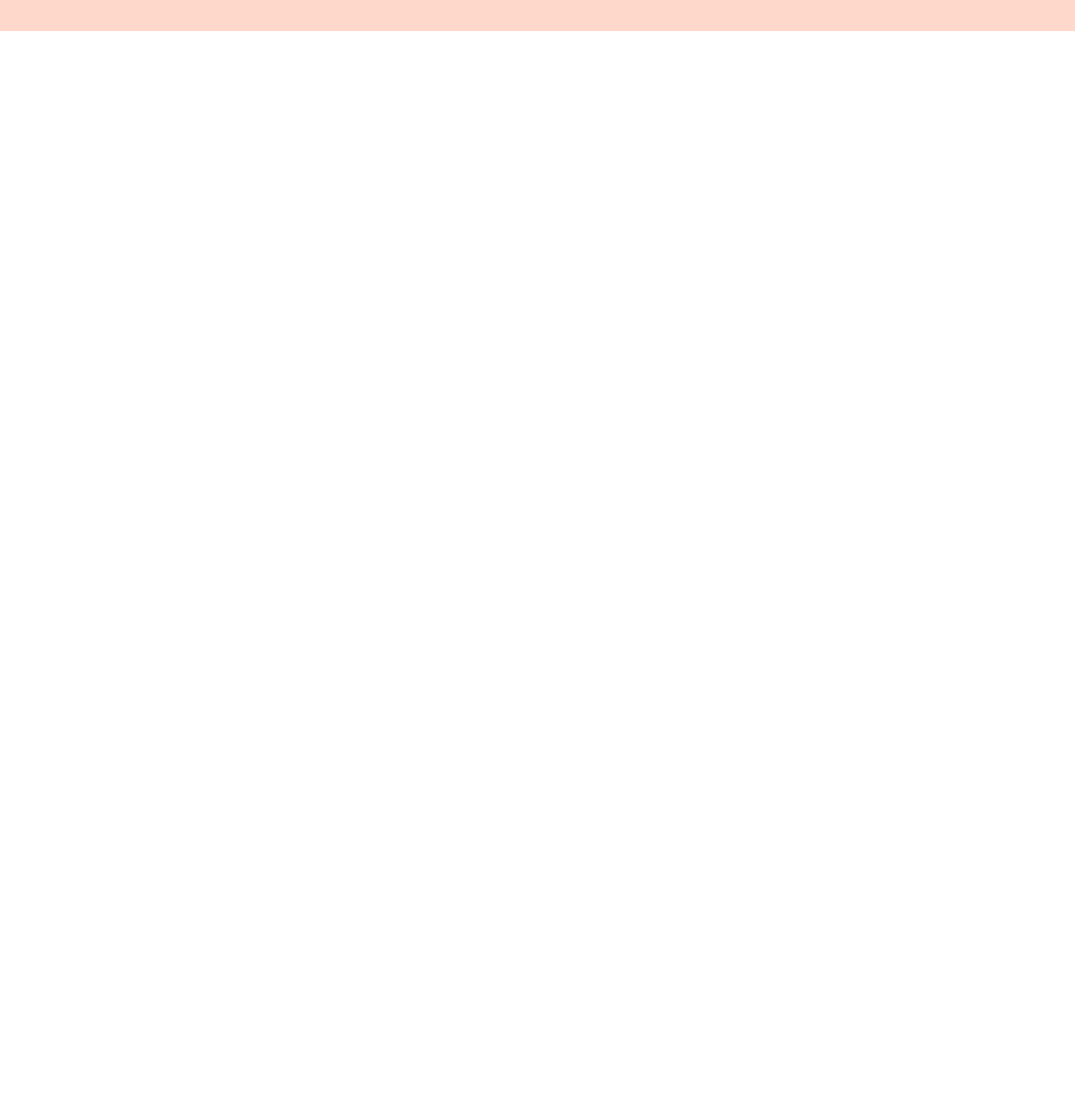
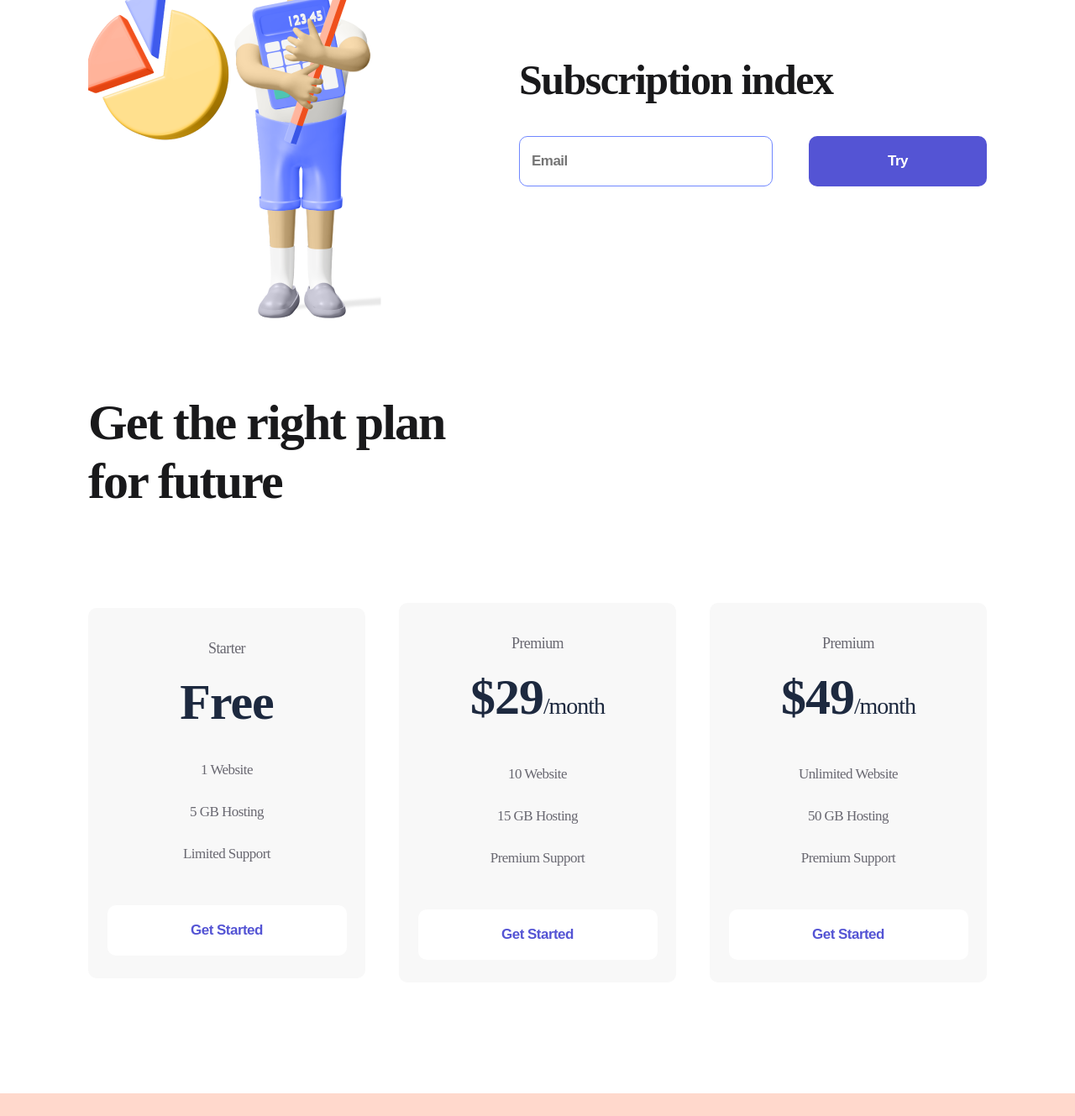
Before and after one commit to Yevhenii55555/Byteacademytest, a plain HTML site: page index.html in a window 1280 px wide. Shown: the part 957-2286 px from the top of the page at 84% size. Before the commit the page ends 994 px from the top, so only its background shows below. Drawn offline with Linux system fonts and the light colour scheme.

Commit message:
Add files via upload

```diff
--- a/index.html
+++ b/index.html
@@ -45,9 +45,69 @@
         <div>
             <img src="./img/firstman.png" alt="firstman">
         </div>
-
     </section>
 
+    <section class="container subscribe">
+        <div>
+            <img src="./img/Content Image 02.png" alt="secondman">
+        </div>
+        <div>
+            <h2 class="subscribe_title">Subscription index</h2>
+            <form>
+                <input class="input" type="email" placeholder="Email">
+                <button class="button button_violet">Try</button>
+            </form>
+        </div>
+    </section>
+
+    <section class="container plan">
+        <h2 class="plan_title">Get the right plan for future</h2>
+        <div class="plan_flex">
+
+            <div class="item">
+                <p class="item_text">
+                    Starter
+                </p>
+                <h3 class="item_title">Free
+                </h3>
+                <ul>
+                    <li class="item_li">1 Website</li>
+                    <li class="item_li">5 GB Hosting</li>
+                    <li class="item_li">Limited Support</li>
+                </ul>
+                <button class="button button_item">Get Started</button>
+            </div>
+
+            <div class="item">
+                <p class="item_text">
+                    Premium
+                </p>
+                <h3 class="item_title">$29<span>/month</span>
+                </h3>
+                <ul>
+                    <li class="item_li">10 Website</li>
+                    <li class="item_li">15 GB Hosting</li>
+                    <li class="item_li">Premium Support</li>
+                </ul>
+                <button class="button button_item" >Get Started</button>
+            </div>
+
+            <div class="item">
+                <p class="item_text">
+                    Premium
+                </p>
+                <h3 class="item_title">$49<span>/month</span>
+                </h3>
+                <ul>
+                    <li class="item_li">Unlimited Website</li>
+                    <li class="item_li">50 GB Hosting</li>
+                    <li class="item_li">Premium Support</li>
+                </ul>
+                <button class="button button_item">Get Started</button>
+            </div>
+
+        </div>
+    </section>
     <footer class="header">
         <div class="container footer_flex">
             <div>
--- a/style/style.css
+++ b/style/style.css
@@ -6,8 +6,8 @@
   }
 
   a {
-      font-size: 20px;
-      font-weight: bold;
+    font-size: 20px;
+    font-weight: bold;
   }
 
   .container {
@@ -20,7 +20,7 @@
     padding: 38px 0 48px;
   }
 
-  .header_flex, .footer_flex, .about {
+  .header_flex, .footer_flex, .about, .subscribe, .plan_flex {
     display: flex;
     justify-content: space-between;
     align-items: center;
@@ -104,3 +104,131 @@
     border: 1px solid #5454D4;
     margin-left: 35px;
   }
+
+  .about_title2 {
+    font-weight: 700;
+    font-size: 50px;
+    line-height: 57px;
+    letter-spacing: -1.56316px;
+    color: #19191B;
+    margin-bottom: 38px;
+  }
+
+  .button_transparent2 {
+    background: none;
+    color: #5454D4;
+    width: 302px;
+    height: 60px;
+    border: 1px solid #5454D4;;
+    border-radius: 10px;
+    margin-right: 38px;
+  }
+
+  .subscribe {
+    margin-bottom: 85px;
+  }
+
+  .subscribe_title {
+    font-weight: 700;
+    font-size: 50px;
+    line-height: 57px;
+    letter-spacing: -1.56316px;
+    color: #19191B;
+    margin-bottom: 38px;
+  }
+
+  .input {
+    width: 302px;
+    height: 60px;
+    border: 1px solid #7087FF;
+    border-radius: 10px;
+    padding-left: 14px;
+    box-sizing: border-box;
+    margin-right: 39px;
+  }
+
+  .input ::placeholder, input  {
+    font-weight: 700;
+    font-size: 17px;
+    line-height: 22px;
+    letter-spacing: -0.531474px;
+    color: #000000;
+  }
+
+  .input :focus {
+    outline: none;
+  }
+
+  .plan {
+    margin-bottom: 132px;
+  }
+
+  .plan_title {
+    font-weight: 700;
+    font-size: 60px;
+    line-height: 70px;
+    letter-spacing: -1.87579px;
+    color: #19191B;
+    max-width: 504px;
+    margin-bottom: 110px;
+  }
+
+  .item {
+    width: 330px;
+    background: #F8F8F8;
+    border-radius: 10px;
+    text-align: center;
+    padding: 34px 0 27px;
+  }
+
+  .item:hover {
+    transition: 500ms;
+    background: #FF7143;
+    box-shadow: 0px 32px 34px rgba(255, 112, 59, 0.317827);
+  }
+
+  .item_text {
+    font-size: 18px;
+    line-height: 28px;
+    letter-spacing: -0.562737px;
+    color: #696871;
+  }
+
+  .item:hover .item_text, .item:hover .item_title, .item:hover .item_li {
+    color: white;
+    transition: 500ms;
+  }
+
+  .item_title {
+    font-weight: 700;
+    font-size: 60px;
+    line-height: 56px;
+    letter-spacing: -1.03448px;
+    color: #1D293F;
+    margin: 22px 0 28px;
+  }
+
+  .item_title span {
+    font-size: 28px;
+  }
+
+  .item_li {
+    list-style: none;
+    font-size: 17px;
+    line-height: 50px;
+    letter-spacing: -0.531474px;
+    color: #696871;
+  }
+
+  .button_item {
+    width: 285px;
+    background: #FFFFFF;
+    color: #5454D4;
+    margin-top: 36px;
+  }
+
+  .item:hover .button_item {
+    background: #9F3919;
+    color: white;
+    transition: 500ms;
+  }
```
Also changed, not shown: img/Content Image 02.png (added).
